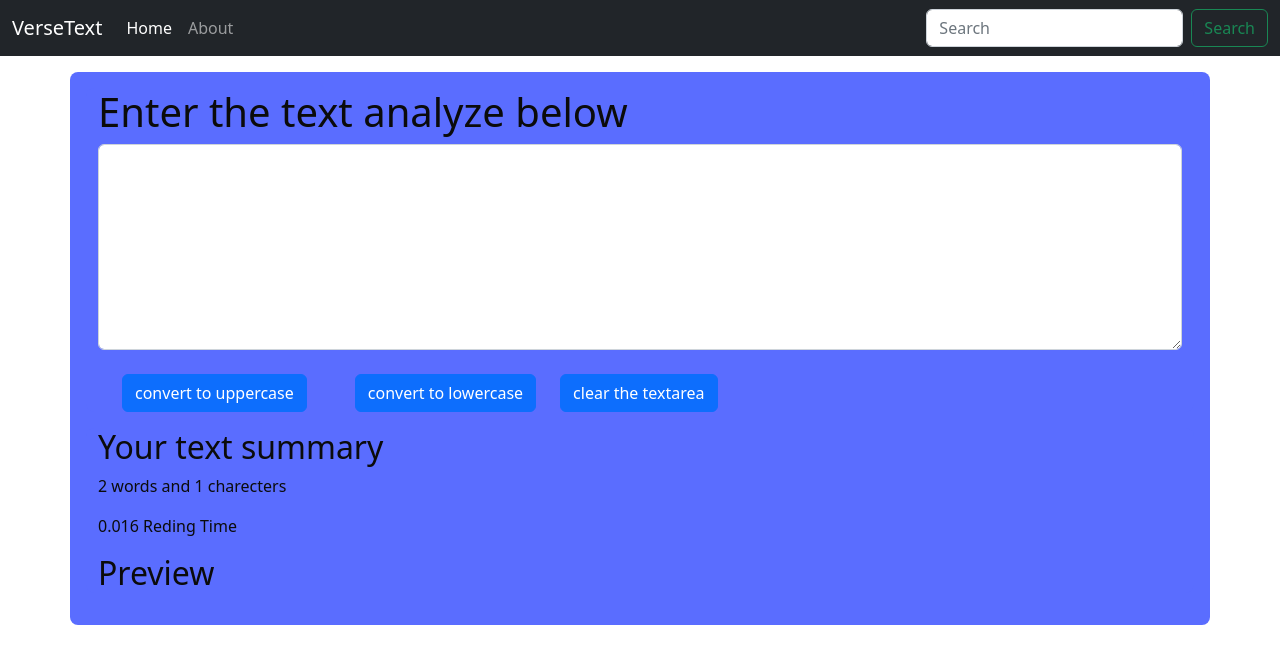
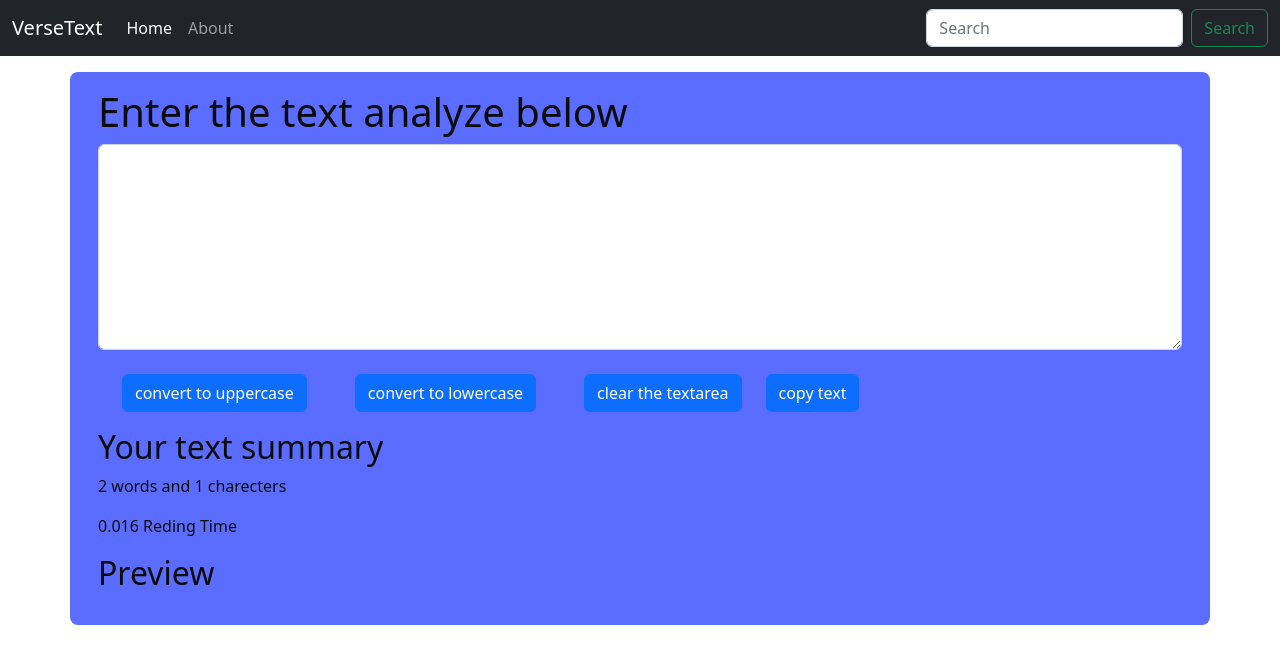
Before and after one commit to mohanverse/verseText-count, a React (Create React App) app: page / in a window 1280 px wide. Shown: the top 664 px of the page. Built offline with nearby package versions, Linux system fonts and the light colour scheme.

Commit message:
mohanverse

```diff
--- a/src/components/TextForm.js
+++ b/src/components/TextForm.js
@@ -26,6 +26,12 @@ export default function TextForm(props) {
     setText(event.target.value)
   }
 
+  const handleCopy = ()=>{
+    var text =  document.getElementById('mytext');
+    text.select();
+    navigator.clipboard.writeText(text.value);
+  }
+
 
   const [text, setText] = useState(' ');
   //text = "new Text"; // worng way to change the state
@@ -41,7 +47,8 @@ export default function TextForm(props) {
 
           <button className="btn btn-primary mx-4" onClick={handleDounclick} >convert to lowercase</button>
 
-          <button className="btn btn-primary" onClick={handleclearclick} >clear the textarea</button>
+          <button className="btn btn-primary mx-4" onClick={handleclearclick} >clear the textarea</button>
+          <button className="btn btn-primary" onClick={handleCopy} >copy text</button>
     </div>
 
     <div className="container my-3">
```
